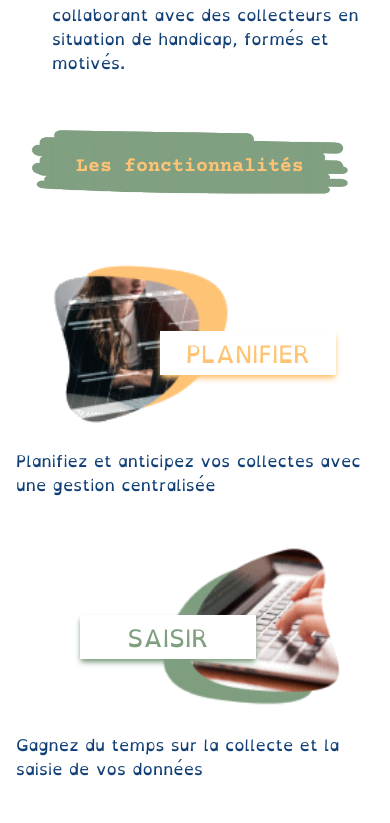
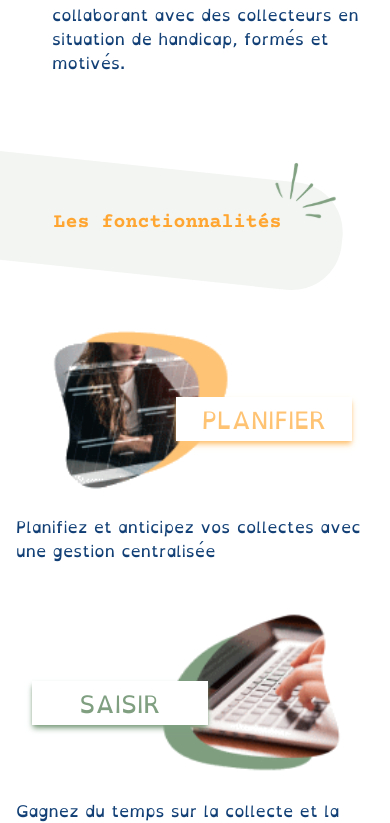
Before and after one commit to tripluch/access-collect, a Next.js app: page / in a window 390 px wide. Shown: the part 1431-2254 px from the top of the page. Built offline with nearby package versions, Linux system fonts and the light colour scheme.

Commit message:
fix:update fonctionnality part in view mobile

```diff
--- a/src/app/(public)/page.tsx
+++ b/src/app/(public)/page.tsx
@@ -52,6 +52,7 @@ export default function Home() {
             </div>
           </div>
 
+
           {/* partie de droite */}
 
           <div className="hidden md:flex md:items-center md:justify-center md:h-3/4 md:mt-12 md:w-1/2">
@@ -69,7 +70,7 @@ export default function Home() {
 
       {/* section Pourquoi choisir notre application? */}
 
-      <section className="text-midnightBlue mt-24 md:mt-24">
+      <section className="text-midnightBlue mt-24 md:mx-24 lg:mx-48 md:h-screen">
         <h1 className="text-center text-xl text-brightOrange font-section md:text-4xl">
           {"Pourquoi choisir notre application ?"}
         </h1>
@@ -130,16 +131,14 @@ export default function Home() {
 
       {/* section Les fonctionnalités */}
 
-      <section className="text-midnightBlue mt-12 lg:mt-24">
-        <div className="ml-3 relative">
-          <Image
-            src="/titreMobile.png"
-            alt={"bandeau titre décoratif"}
-            width={440}
-            height={1}
-            className="z-0 w-[440px] h-[90px] lg:w-full lg:h-36"
-          />
-          <h1 className="z-10 top-8 left-16 absolute text-center text-xl text-lightOrange font-section lg:left-[450px] lg:top-12 lg:text-4xl">{"Les fonctionnalités"}</h1>
+      <section className="text-midnightBlue mt-24 lg:mt-24">
+        <div className=" bg-transparentOliveGreen rounded-r-[50px] w-[90%] rotate-6 -ml-2">
+          <h1 className="relative text-center text-xl text-brightOrange font-section py-10 md:py-20 md:text-4xl -rotate-6
+                        before:content-[''] before:absolute before:bg-[url('/decoration.svg')] before:bg-contain before:bg-no-repeat
+                        before:w-[80px] before:h-[80px]
+                        before:-mt-12 before:ml-52
+                        before:scale-x-[-1]
+                        before: md:before:scale-100  lg:before:scale-125 ">{"Les fonctionnalités"}</h1>
         </div>
 
         <div className="flex-none lg:flex">
@@ -156,7 +155,7 @@ export default function Home() {
                 />
               </div>
               <div>
-                <h2 className=" absolute top-20 left-40 bg-white text-center text-lightOrange text-2xl shadow-md shadow-lightOrange w-44 h-11 pt-1">{"PLANIFIER"}</h2>
+                <h2 className=" absolute top-20 left-44 bg-white text-center text-lightOrange text-2xl shadow-md shadow-lightOrange w-44 h-11 pt-1">{"PLANIFIER"}</h2>
               </div>
             </div>
             <div className="mb-10">
@@ -177,7 +176,7 @@ export default function Home() {
                 />
               </div>
               <div>
-                <h2 className="absolute top-20 left-20 bg-white text-center text-oliveGreen text-2xl shadow-md shadow-oliveGreen w-44 h-11 pt-1">{"SAISIR"}</h2>
+                <h2 className="absolute top-20 left-8 bg-white text-center text-oliveGreen text-2xl shadow-md shadow-oliveGreen w-44 h-11 pt-1">{"SAISIR"}</h2>
               </div>
             </div>
             <div className="mb-10">
@@ -200,7 +199,7 @@ export default function Home() {
                 />
               </div>
               <div>
-                <h2 className=" absolute top-20 left-44 bg-white text-center text-strongYellow text-2xl shadow-md shadow-imperialYellow w-52 h-11 pt-1">{"ACCES CLIENT"}</h2>
+                <h2 className=" absolute top-20 left-40 bg-white text-center text-strongYellow text-2xl shadow-md shadow-imperialYellow w-52 h-11 pt-1">{"ACCES CLIENT"}</h2>
               </div>
             </div>
             <div className="mb-10">
```
